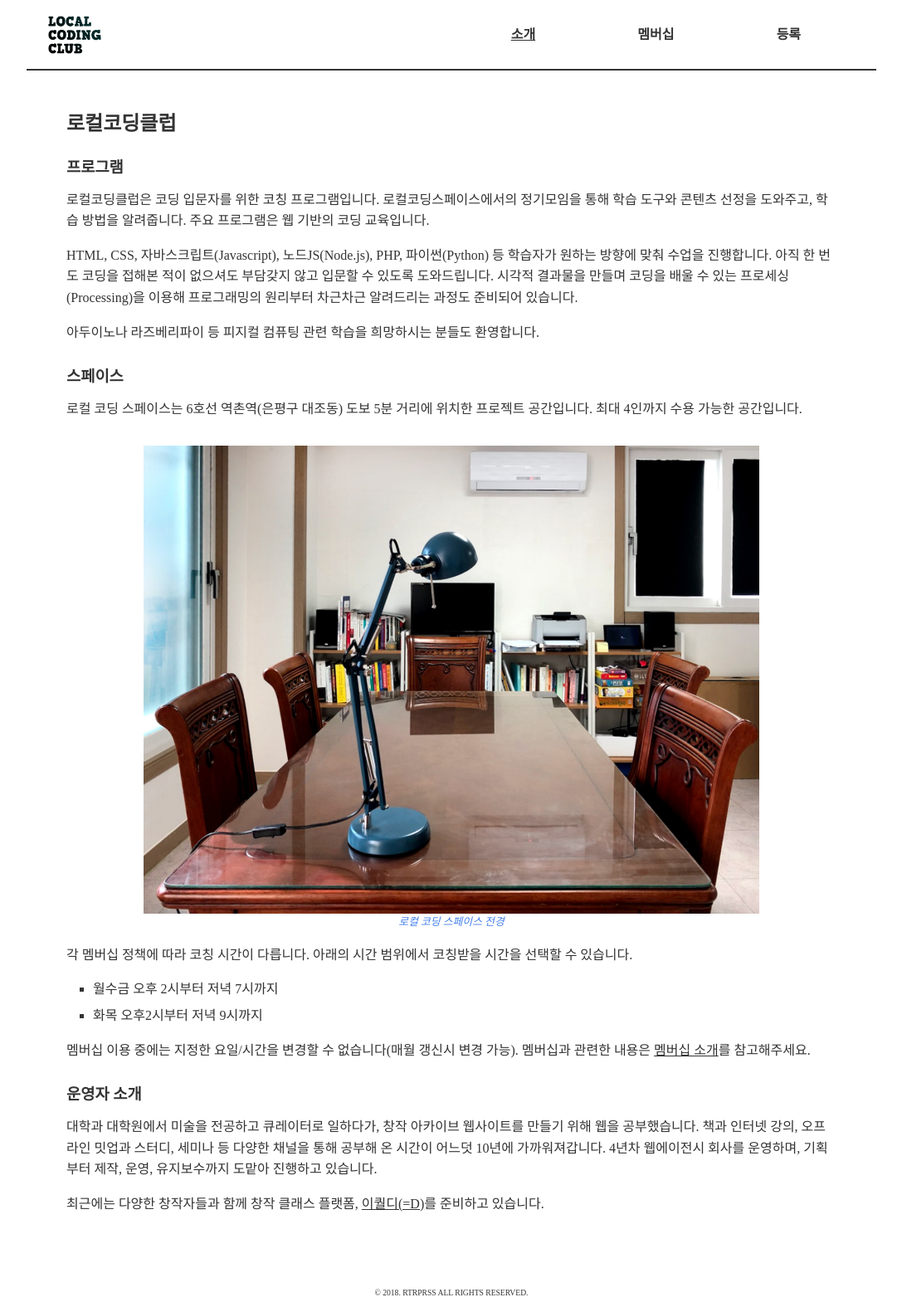
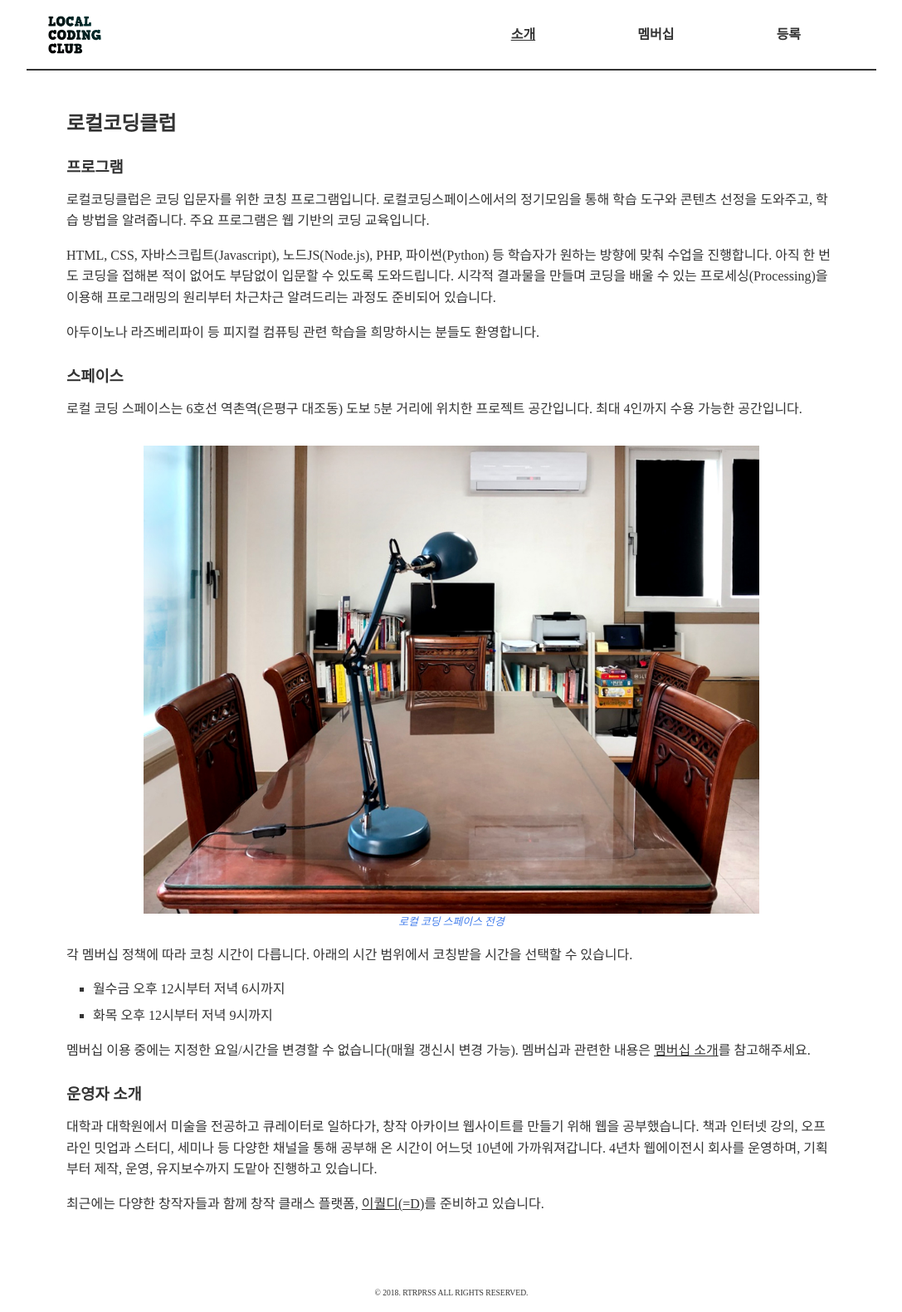
Before and after one commit to paikwiki/localcoding.club, a Jekyll site: the page built from introduce.md, in a window 1280 px wide. Shown: the whole page at 83% size, without its empty margins (96-1183 px from the left). Built offline with Jekyll 4.4.1, drawn with Linux system fonts in a browser that asks for light colours; some web fonts are replaced.

Commit message:
Edit available time

```diff
--- a/introduce.md
+++ b/introduce.md
@@ -16,7 +16,7 @@ og:
 
 로컬코딩클럽은 코딩 입문자를 위한 코칭 프로그램입니다. 로컬코딩스페이스에서의 정기모임을 통해 학습 도구와 콘텐츠 선정을 도와주고, 학습 방법을 알려줍니다. 주요 프로그램은 웹 기반의 코딩 교육입니다.
 
-HTML, CSS, 자바스크립트(Javascript), 노드JS(Node.js), PHP, 파이썬(Python) 등 학습자가 원하는 방향에 맞춰 수업을 진행합니다. 아직 한 번도 코딩을 접해본 적이 없으셔도 부담갖지 않고 입문할 수 있도록 도와드립니다. 시각적 결과물을 만들며 코딩을 배울 수 있는 프로세싱(Processing)을 이용해 프로그래밍의 원리부터 차근차근 알려드리는 과정도 준비되어 있습니다.
+HTML, CSS, 자바스크립트(Javascript), 노드JS(Node.js), PHP, 파이썬(Python) 등 학습자가 원하는 방향에 맞춰 수업을 진행합니다. 아직 한 번도 코딩을 접해본 적이 없어도 부담없이 입문할 수 있도록 도와드립니다. 시각적 결과물을 만들며 코딩을 배울 수 있는 프로세싱(Processing)을 이용해 프로그래밍의 원리부터 차근차근 알려드리는 과정도 준비되어 있습니다.
 
 아두이노나 라즈베리파이 등 피지컬 컴퓨팅 관련 학습을 희망하시는 분들도 환영합니다.
 
@@ -30,8 +30,8 @@ HTML, CSS, 자바스크립트(Javascript), 노드JS(Node.js), PHP, 파이썬(Pyt
 
 각 멤버십 정책에 따라 코칭 시간이 다릅니다. 아래의 시간 범위에서 코칭받을 시간을 선택할 수 있습니다.
 
-- 월수금 오후 2시부터 저녁 7시까지
-- 화목 오후2시부터 저녁 9시까지
+- 월수금 오후 12시부터 저녁 6시까지
+- 화목 오후 12시부터 저녁 9시까지
 
 멤버십 이용 중에는 지정한 요일/시간을 변경할 수 없습니다(매월 갱신시 변경 가능). 멤버십과 관련한 내용은 [멤버십 소개](/membership)를 참고해주세요.
 
```
Also changed, not shown: other parts of introduce.md (+1 -1 lines).
